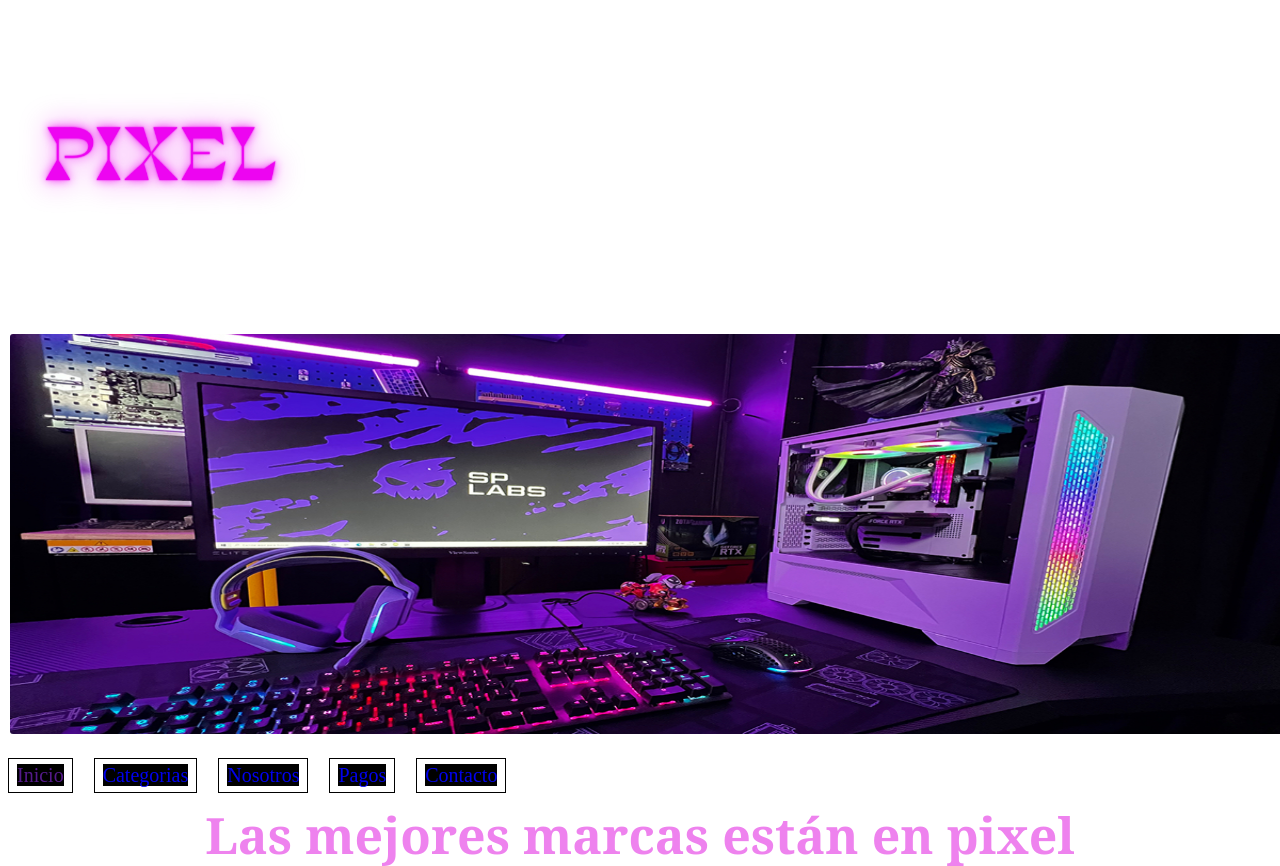
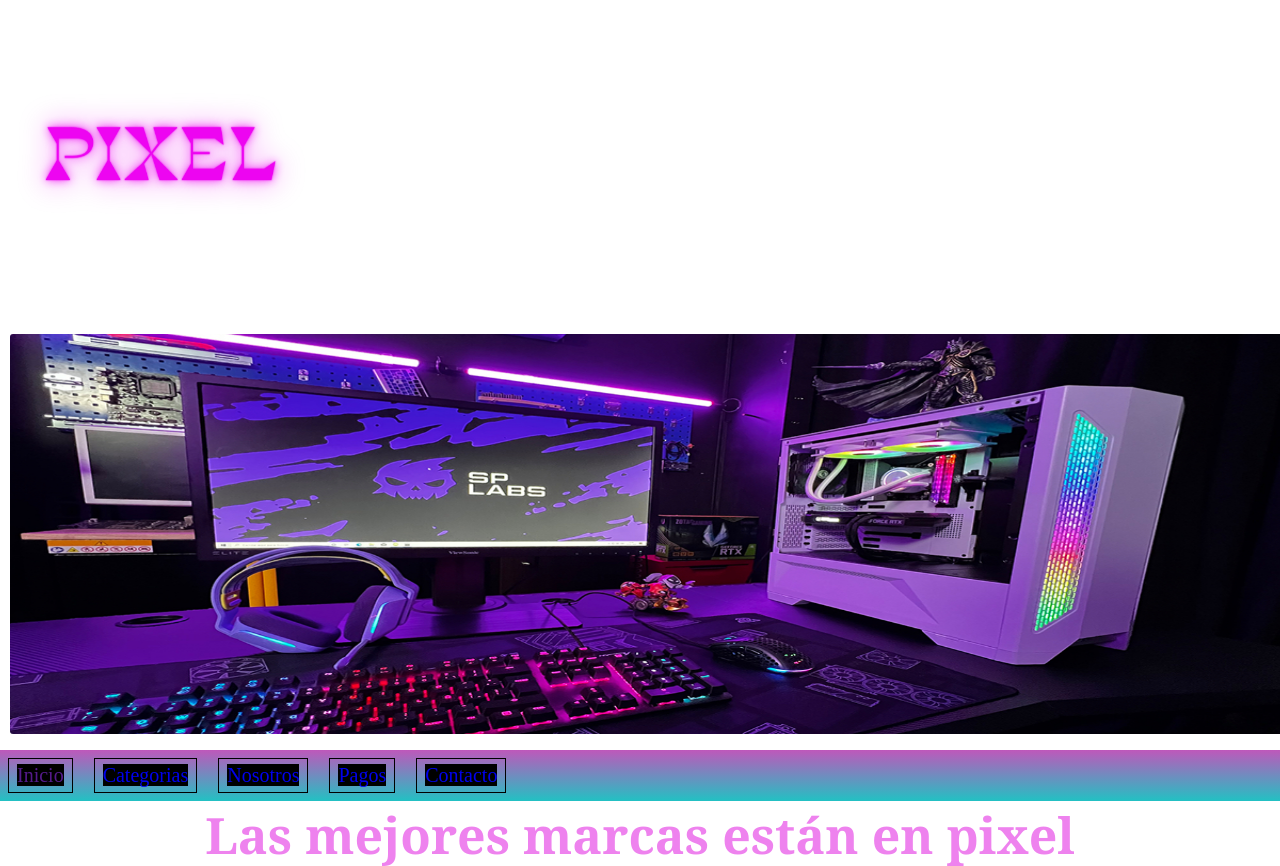
Before and after one commit to AlexisG94/mi-repo-probando, a plain HTML site: page index.html in a window 1280 px wide. Shown: the top 866 px of the page. Drawn offline with Linux system fonts and the light colour scheme.

Commit message:
transformaciones

```diff
--- a/css/style.css
+++ b/css/style.css
@@ -137,3 +137,13 @@ grid-template-areas:
     }
 
 }
+
+ul{
+    background: rgb(34,193,195);
+background: linear-gradient(0deg, rgba(34,193,195,1) 0%, rgba(170,35,165,0.7624458719034488) 100%);
+}
+
+.trans:hover{
+    transform: scale(1.5);
+    transition: all 4s;
+}
--- a/index.html
+++ b/index.html
@@ -16,7 +16,7 @@
 
 
   <nav>
-    <ul>
+    <ul class="trans">
     <li><a href="">Inicio</a></li>
     <li><a href="./categorias/categorias.html">Categorias</a></li>
     <li><a href="./Nosotros/Nosotros.html">Nosotros</a></li>
```
